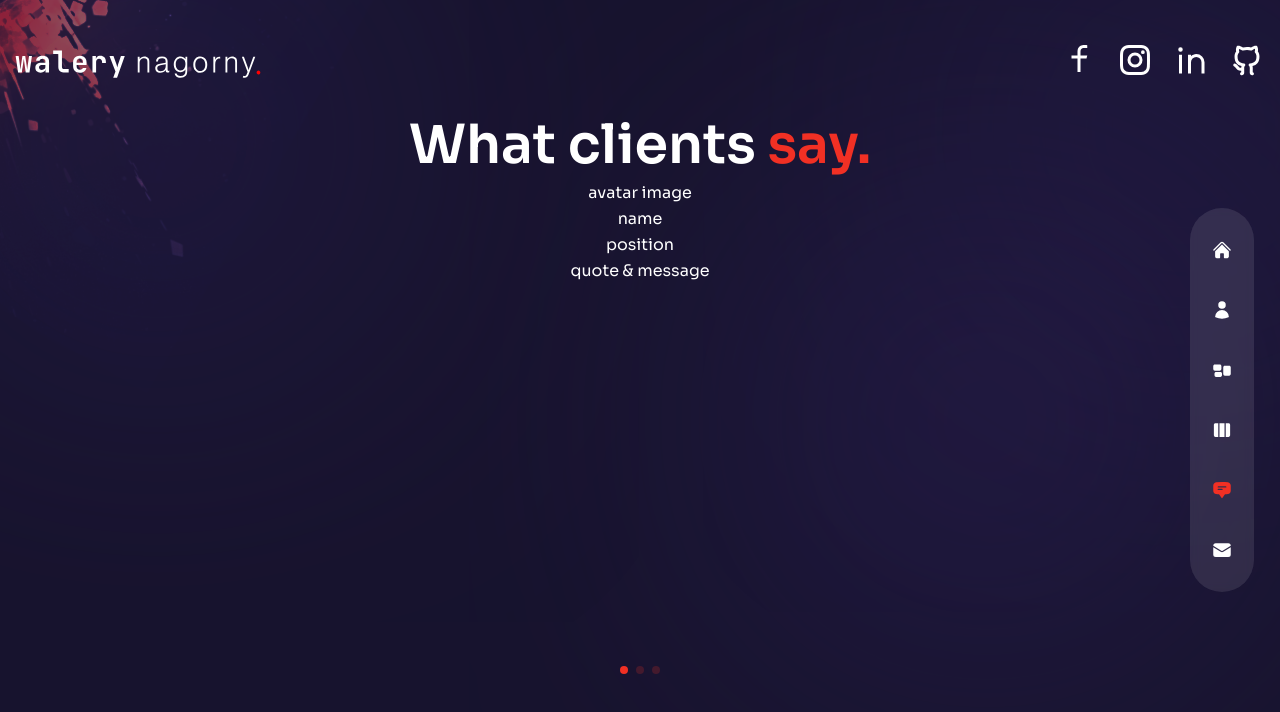
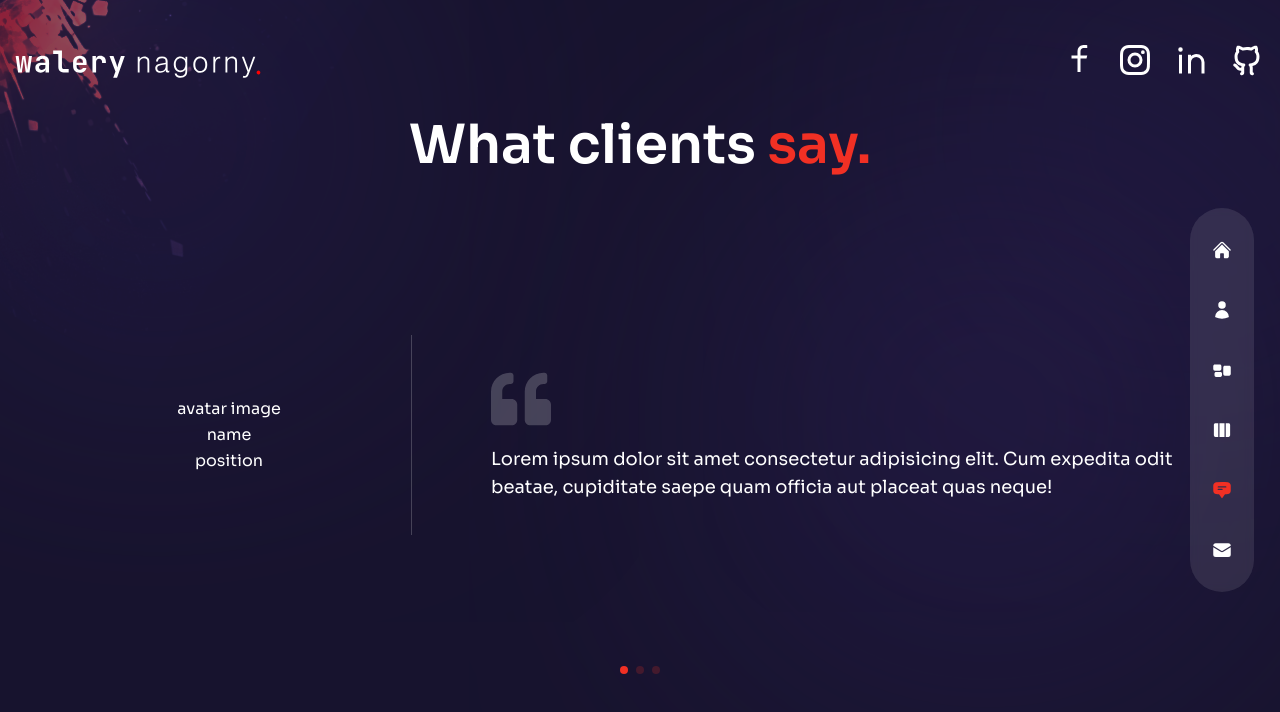
Before and after one commit to WNagorny/Portfolio, a Next.js app: page /testimonials in a window 1280 px wide. Shown: the top 712 px of the page. Built offline with nearby package versions, Linux system fonts and the light colour scheme.

Commit message:
add style for Tesmtimonial slider

```diff
--- a/components/TestimonialSlider.js
+++ b/components/TestimonialSlider.js
@@ -36,7 +36,7 @@
 import 'swiper/css/pagination'
 
 // icons
-import { BsArrowRight } from 'react-icons/bs'
+import { FaQuoteLeft } from 'react-icons/fa'
 
 // data
 
@@ -54,10 +54,10 @@
 			{ testimonialData.map((person, index) => {
 				return (
 					<SwiperSlide key={index}>
-            <div>
+            <div className='flex flex-col items-center md:flex-row gap-x-8 h-full px-16'>
 {/* avatar, name, position */}
-              <div>
-                <div>
+              <div className='w-full max-w-[300px] flex-flex-col xl:justify-center items-center relative mx-auto xl:mx-0'>
+                <div className='flex flex-col jc text-center'>
             {/* avatar */}
                   <div>avatar image</div>
             {/* name */}
@@ -67,8 +67,13 @@
                 </div>
               </div>
 {/* quote & message */}
-              <div>
-                quote & message
+              <div className=' flex-1 flex flex-col justify-center before:w-[1px] xl:before:bg-white/20 xl:before:absolute xl:before:left-0 xl:before:h-[200px] relative xl:pl-20'>
+            {/* quote icon */}
+            <div className='mb-4'>
+              <FaQuoteLeft className='text-4xl xl:text-6xl text-white/20 mx-auto md:mx-0'/>
+            </div>
+            {/* quote message */}
+                <div className ="xl:text-lg text-center md:text-left">{person.message}</div>
               </div>
             </div>
 					</SwiperSlide>
```
